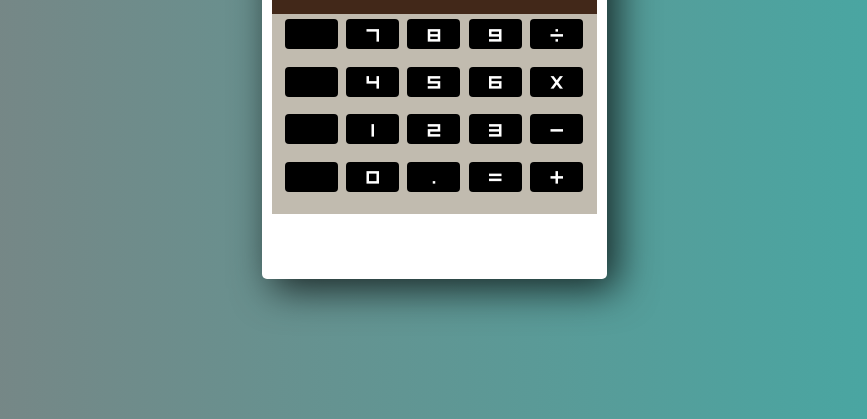
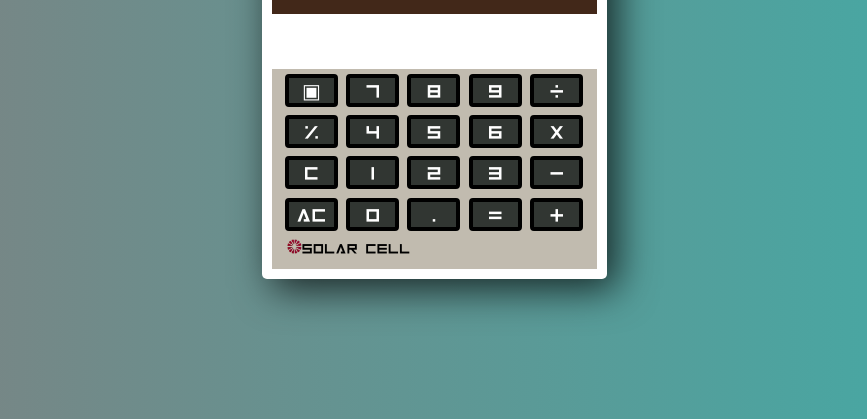
Before and after one commit to piotrbartnik/RPNcalculator, a website: page index.html in a window 1280 px wide. Shown: the part 381-800 px from the top of the page, without its empty margins (206-1073 px from the left). Drawn offline with Linux system fonts and the light colour scheme.

Commit message:
almost done with pad

```diff
--- a/index.html
+++ b/index.html
@@ -32,26 +32,29 @@
           </div>
         </div>
         <div class="calc__pad">
-          <div class="calc__button"></div>
+          <div class="calc__button">&#9635;</div>
           <div class="calc__button">7</div>
           <div class="calc__button">8</div>
           <div class="calc__button">9</div>
           <div class="calc__button">&#247;</div>
-          <div class="calc__button"></div>
+          <div class="calc__button">%</div>
           <div class="calc__button">4</div>
           <div class="calc__button">5</div>
           <div class="calc__button">6</div>
           <div class="calc__button">X</div>
-          <div class="calc__button"></div>
+          <div class="calc__button">C</div>
           <div class="calc__button">1</div>
           <div class="calc__button">2</div>
           <div class="calc__button">3</div>
           <div class="calc__button">-</div>
-          <div class="calc__button"></div>
+          <div class="calc__button">AC</div>
           <div class="calc__button">0</div>
           <div class="calc__button">.</div>
           <div class="calc__button">=</div>
           <div class="calc__button">+</div>
+          <div class="calc__pad--solarcell">
+          <img src="dist/img/solarcell_img.png" alt="Solar Cell Img" class="solarcell__img">
+          <p>SOLAR CELL</p>
         </div>
   </section>
 
--- a/src/sass/main.scss
+++ b/src/sass/main.scss
@@ -21,6 +21,11 @@ body {
   padding: 0;
   font-family: $font-calc;
   background: linear-gradient(to right, #808080, #3fada8);
+}
+
+p {
+  padding: 0;
+  margin: 0;
 }
 
 .container {
@@ -97,18 +102,39 @@ body {
     background-color: #c1bbaf;
     box-sizing: border-box;
     padding: 5px;
+    margin-top: 55px;
+
+    &--solarcell {
+      @include flex;
+      margin-right: auto;
+      font-family: $font-android;
+      padding-left: 10px;
+      font-size: 15px;
+    }
   }
 
   &__button {
     @include flex;
     justify-content: center;
     align-content: center;
-    width: 53px;
-    height: 30px;
-    background-color: black;
+    width: 45px;
+    height: 25px;
+    border: 4px solid #000000;
+    background-color: #313632;
     border-radius: 4px;
     font-family: $font-android;
     color: #ffffff;
     font-size: 20px;
+    cursor: pointer;
+
+    &:hover {
+      background-color: #6d726e;
+      transition: .3s ease-in-out;
+    }
   }
 }
+
+.solarcell__img {
+  width: 15px;
+  height: 15px;
+}
```
Also changed, not shown: dist/css/main.css, dist/img/solarcell_img.png (added), src/css/main.css, src/img/solarcell_img.png (added).
